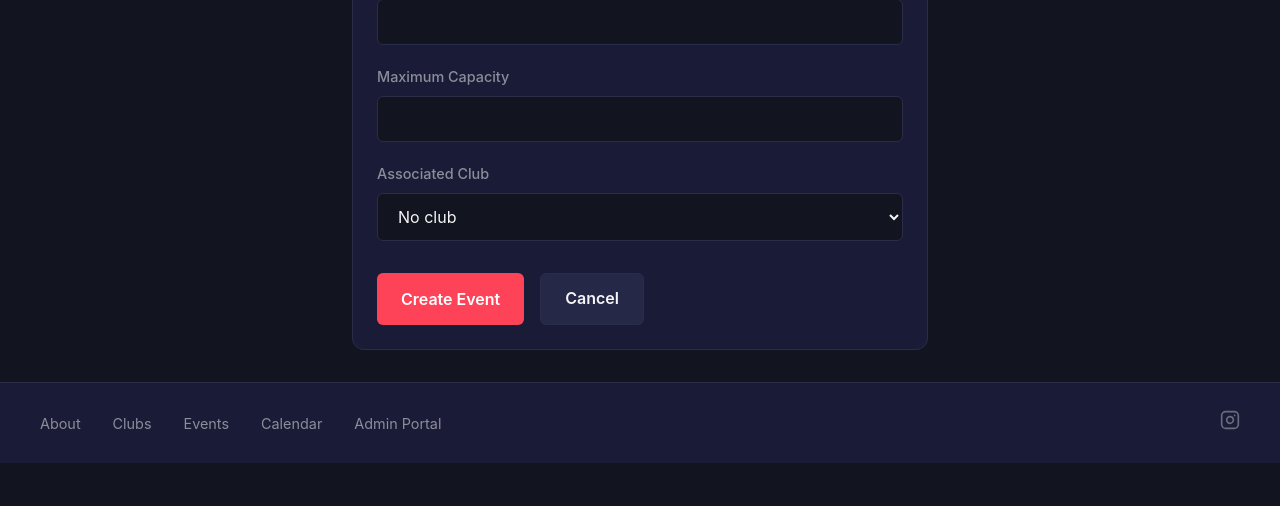
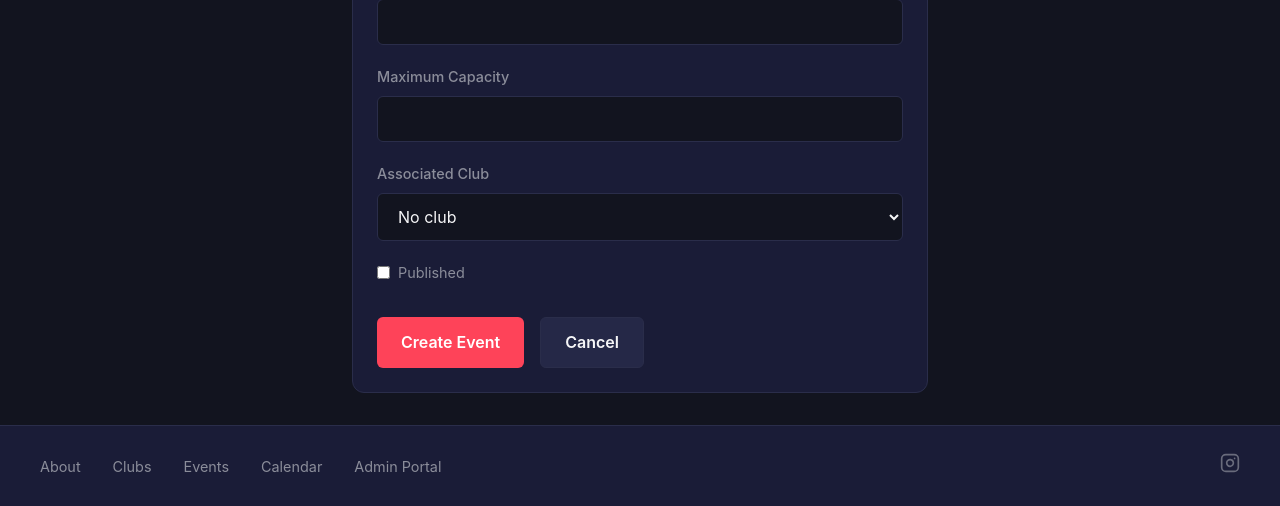
Before and after one commit to nitrimandylis/kizuna, a Flask app: page /admin/events/create in a window 1280 px wide. Shown: the part 873-1379 px from the top of the page. Before the commit the page ends 1336 px from the top, so only its background shows below. Run offline with Flask 3, Linux system fonts and the light colour scheme; a user stored in the database is signed in; some libraries are stand-ins or nearby versions.

Commit message:
fix: Admin event filters and default publish status
This commit fixes the following issues:

- The layout of the filters in the admin event panel is improved.

- The default status of an event is now unpublished.

- An option to publish an event on creation is added.

```diff
--- a/backend/routes/admin.py
+++ b/backend/routes/admin.py
@@ -166,7 +166,7 @@ def create_event():
             end_time=end_time,
             location=sanitize_input(request.form.get('location', ''), max_length=200),
             max_capacity=max_capacity,
-            is_published=True
+            is_published=request.form.get('is_published') == 'on'
         )
 
         club_id = request.form.get('club_id')
--- a/templates/admin/create_event.html
+++ b/templates/admin/create_event.html
@@ -71,6 +71,11 @@
                         </select>
                     </div>
 
+                    <div class="form-group" style="display: flex; align-items: center; gap: 0.5rem;">
+                        <input type="checkbox" id="is_published" name="is_published" style="width: auto;">
+                        <label for="is_published" style="font-size: 0.9rem; color: var(--text-muted);">Published</label>
+                    </div>
+
                     <div style="display: flex; gap: 1rem; margin-top: 2rem;">
                         <button type="submit" class="btn btn-primary btn-lg">Create Event</button>
                         <a href="{{ url_for('admin.manage_events') }}" class="btn btn-secondary btn-lg">Cancel</a>
```
